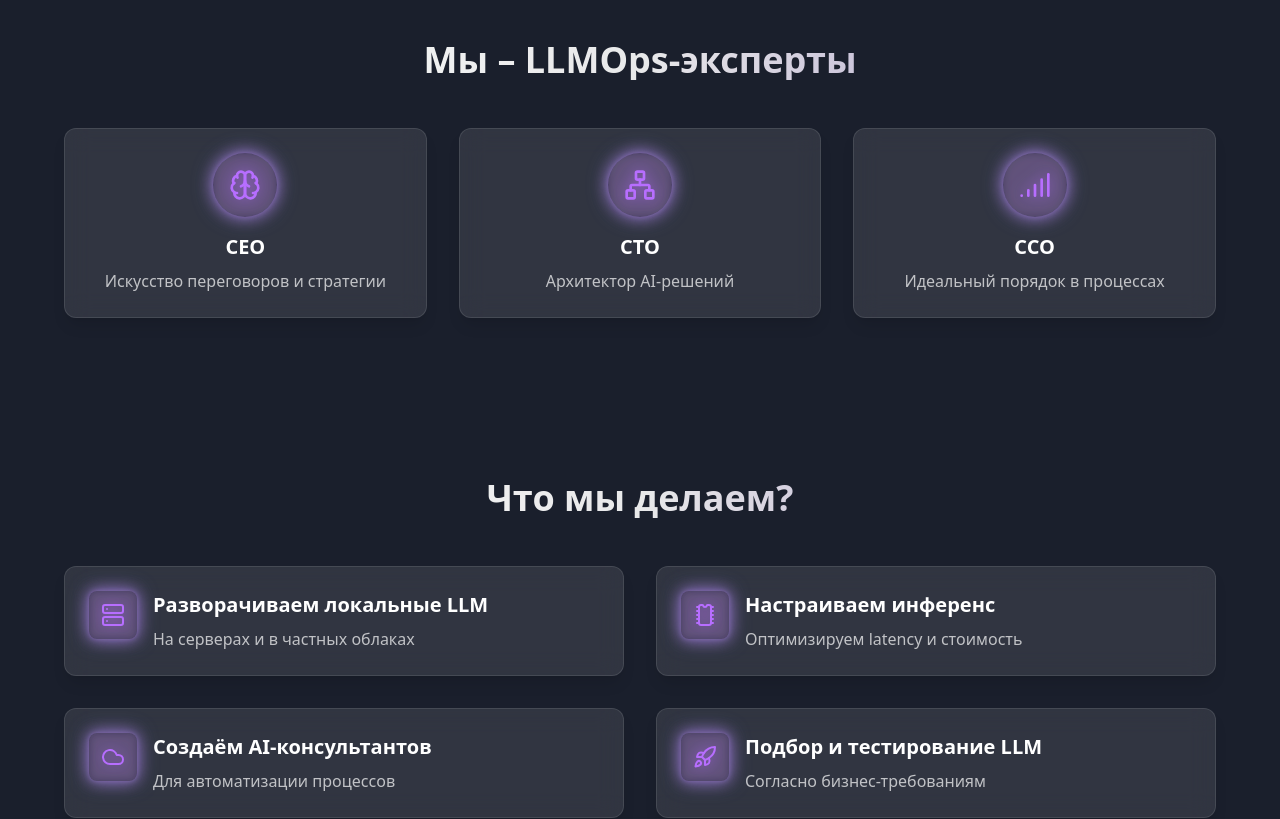
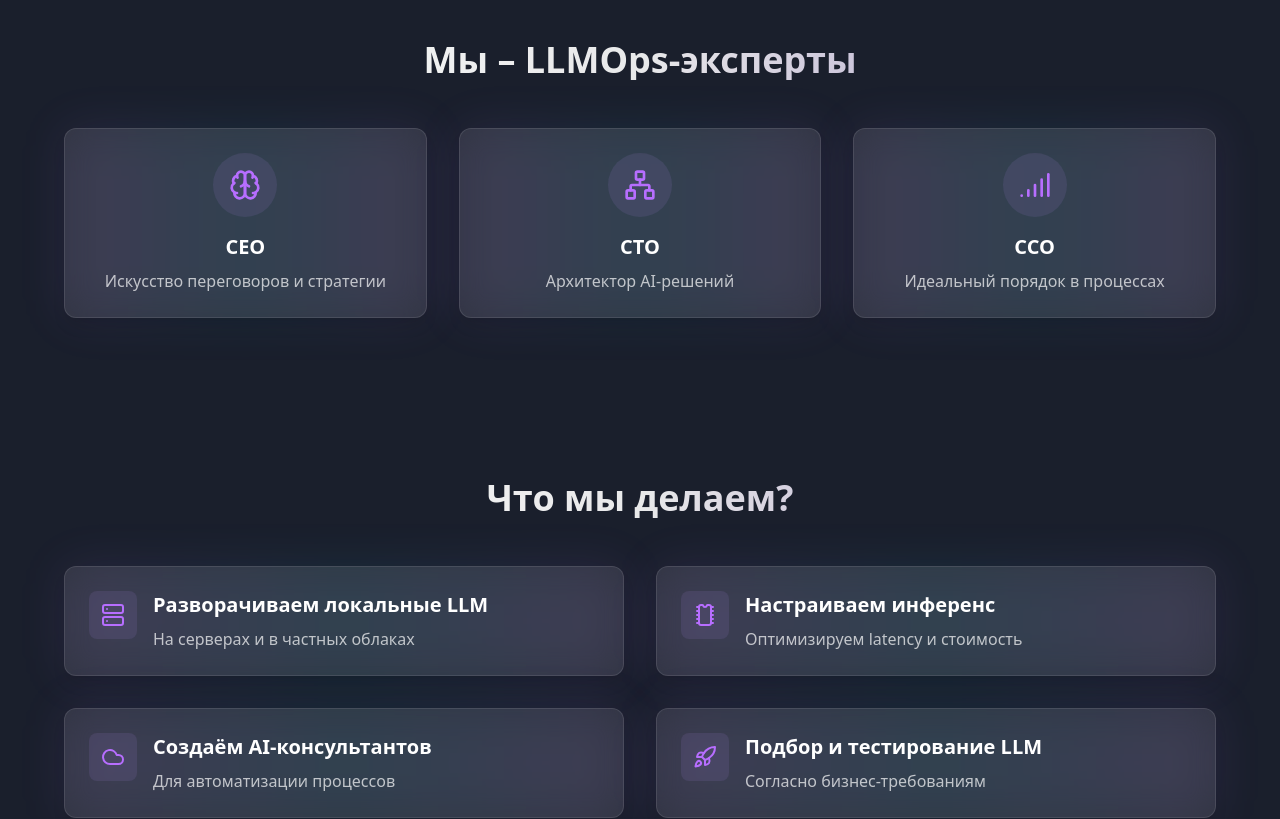
Before and after one commit to vionaaru/mystic-ai-landing, a React (Vite) app: page / in a window 1280 px wide. Shown: the part 840-1659 px from the top of the page. Built offline with nearby package versions, Linux system fonts and the light colour scheme.

Commit message:
Style team and services sections
Improve visual distinction of team and service cards by restyling them, while restoring the previously used icons.

```diff
--- a/src/components/ServicesGrid.tsx
+++ b/src/components/ServicesGrid.tsx
@@ -37,17 +37,18 @@ const ServicesGrid = () => {
             return (
               <div
                 key={service.title}
-                className="glass-panel rounded-xl p-6 transition-all duration-300 hover:scale-105 group cursor-pointer"
+                className="relative group cursor-pointer"
               >
-                <div className="flex items-start">
-                  <div className="w-12 h-12 rounded-lg flex items-center justify-center bg-neon-purple/10 mr-4 relative before:absolute before:inset-0 before:rounded-lg before:bg-neon-purple/5 before:backdrop-blur-sm before:animate-glow-pulse">
-                    <div className="relative z-10 transform transition-transform duration-300 group-hover:scale-110">
-                      <Icon className="w-6 h-6 text-neon-purple drop-shadow-[0_0_8px_rgba(183,110,255,0.8)]" />
+                <div className="absolute inset-0 bg-gradient-to-r from-neon-purple/20 via-neon-blue/20 to-neon-purple/20 rounded-xl blur-xl opacity-50 group-hover:opacity-75 transition-opacity duration-300" />
+                <div className="glass-panel rounded-xl p-6 transition-all duration-300 hover:scale-105 border border-white/10 group-hover:border-neon-purple/50 relative bg-black/40 backdrop-blur-sm">
+                  <div className="flex items-start">
+                    <div className="w-12 h-12 rounded-lg flex items-center justify-center bg-accent/20 group-hover:animate-glow-pulse mr-4">
+                      <Icon className="w-6 h-6 text-neon-purple" />
                     </div>
-                  </div>
-                  <div>
-                    <h3 className="text-xl font-bold mb-2">{service.title}</h3>
-                    <p className="text-white/70">{service.description}</p>
+                    <div>
+                      <h3 className="text-xl font-bold mb-2">{service.title}</h3>
+                      <p className="text-white/70">{service.description}</p>
+                    </div>
                   </div>
                 </div>
               </div>
--- a/src/components/TeamSection.tsx
+++ b/src/components/TeamSection.tsx
@@ -32,16 +32,17 @@ const TeamSection = () => {
             return (
               <div
                 key={member.role}
-                className="glass-panel rounded-xl p-6 transition-all duration-300 hover:scale-105 group cursor-pointer"
+                className="relative group cursor-pointer"
               >
-                <div className="flex flex-col items-center text-center">
-                  <div className="w-16 h-16 rounded-full flex items-center justify-center bg-neon-purple/10 mb-4 relative before:absolute before:inset-0 before:rounded-full before:bg-neon-purple/5 before:backdrop-blur-sm before:animate-glow-pulse">
-                    <div className="relative z-10 transform transition-transform duration-300 group-hover:scale-110">
-                      <Icon className="w-8 h-8 text-neon-purple drop-shadow-[0_0_8px_rgba(183,110,255,0.8)]" />
+                <div className="absolute inset-0 bg-gradient-to-r from-neon-purple/20 via-neon-blue/20 to-neon-purple/20 rounded-xl blur-xl opacity-50 group-hover:opacity-75 transition-opacity duration-300" />
+                <div className="glass-panel rounded-xl p-6 transition-all duration-300 hover:scale-105 border border-white/10 group-hover:border-neon-purple/50 relative bg-black/40 backdrop-blur-sm">
+                  <div className="flex flex-col items-center text-center">
+                    <div className="w-16 h-16 rounded-full flex items-center justify-center bg-accent/20 mb-4 group-hover:animate-glow-pulse">
+                      <Icon className="w-8 h-8 text-neon-purple" />
                     </div>
+                    <h3 className="text-xl font-bold mb-2">{member.role}</h3>
+                    <p className="text-white/70">{member.description}</p>
                   </div>
-                  <h3 className="text-xl font-bold mb-2">{member.role}</h3>
-                  <p className="text-white/70">{member.description}</p>
                 </div>
               </div>
             );
```
